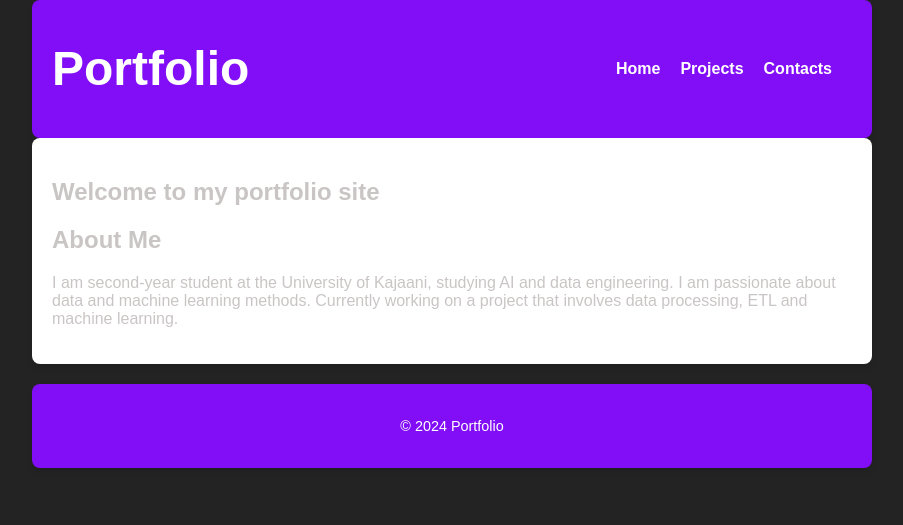
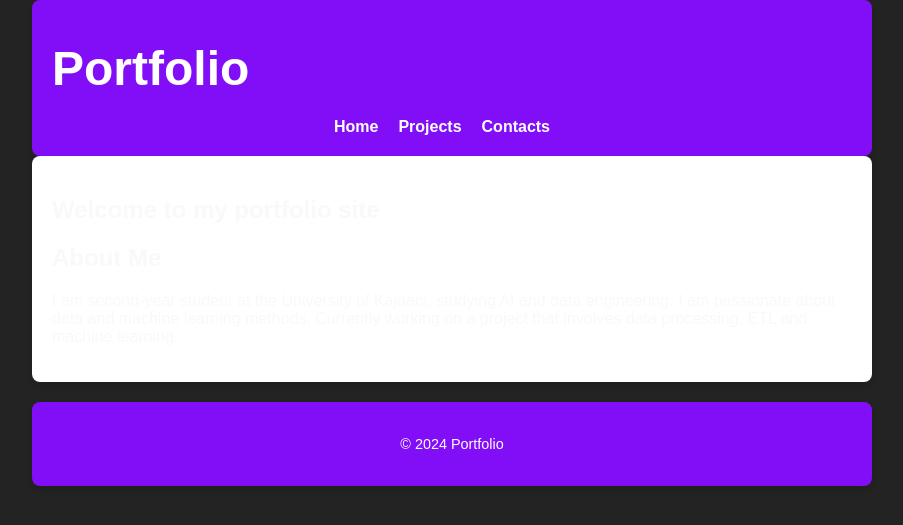
Before and after one commit to Carmantis/github-pages, a Jekyll site: the page built from index.md, in a window 1280 px wide. Shown: the top 525 px of the page, without its empty margins (188-1091 px from the left). Built offline with Jekyll 4.4.1, drawn with Linux system fonts in a browser that asks for light colours.

Commit message:
CSS gonf

```diff
--- a/assets/css/custom.css
+++ b/assets/css/custom.css
@@ -12,64 +12,14 @@ main {
 
 /* Sivuston taustaväri */
 body {
-    background-color: #232323; /* Vaaleanharmaa tausta */
+    background-color: #232323; /* Tummanharmaa tausta */
     font-family: Arial, sans-serif; /* Perusfontti */
-    color: #cac5c5; /* Tummanharmaa tekstiväri */
+    color: #faf8f8; /* Vaaleanharmaa tekstiväri */
     margin: 0;
     padding: 0;
 }
 
 /* Header ja navigaatio */
-.site-header {
-    display: flex;
-    justify-content: space-between;
-    align-items: center;
-    padding: 20px;
-    background-color: #007acc; /* Sininen tausta */
-    color: white;
-}
-
-.site-title a {
-    text-decoration: none;
-    color: white;
-    font-size: 1.5em;
-}
-
-.site-nav ul {
-    list-style: none;
-    margin: 0;
-    padding: 0;
-    display: flex;
-}
-
-.site-nav li {
-    margin-right: 20px;
-}
-
-.site-nav a {
-    text-decoration: none;
-    color: white;
-    font-weight: bold;
-}
-
-.site-nav a:hover {
-    color: #ffcc00; /* Keltainen hover-efekti */
-}
-
-/* Footer */
-footer {
-    max-width: 800px; /* Sama leveys kuin pääsisällöllä */
-    margin: 20px auto; /* Keskittää footerin ja lisää tilaa yläpuolelle */
-    padding: 20px;
-    background-color: #820df7; /* Footerin sininen tausta */
-    color: white;
-    border-radius: 8px; /* Pyöristetyt kulmat */
-    box-shadow: 0 4px 6px rgba(0, 0, 0, 0.1); /* Hieno varjo footerille */
-    text-align: center; /* Keskittää tekstin footerin sisällä */
-    font-size: 0.9em; /* Hieman pienempi fonttikoko */
-}
-
-/* Header */
 .site-header {
     max-width: 800px; /* Sama leveys kuin pääsisällöllä */
     margin: 0 auto; /* Keskittää headerin */
@@ -80,14 +30,12 @@ footer {
     box-shadow: 0 4px 6px rgba(0, 0, 0, 0.1); /* Hieno varjo headerille */
 }
 
-/* Headerin otsikko */
 .site-title a {
     text-decoration: none;
     color: white;
     font-size: 1.5em;
 }
 
-/* Navigaatio säilyy flex-asetuksilla */
 .site-nav ul {
     list-style: none;
     margin: 0;
@@ -109,3 +57,16 @@ footer {
 .site-nav a:hover {
     color: #ffcc00; /* Keltainen hover-efekti */
 }
+
+/* Footer */
+footer {
+    max-width: 800px; /* Sama leveys kuin pääsisällöllä */
+    margin: 20px auto; /* Keskittää footerin ja lisää tilaa yläpuolelle */
+    padding: 20px; /* Lisää tilaa reunoille */
+    background-color: #820df7; /* Footerin sininen tausta */
+    color: white; /* Valkoinen tekstiväri */
+    border-radius: 8px; /* Pyöristetyt kulmat */
+    box-shadow: 0 4px 6px rgba(0, 0, 0, 0.1); /* Hieno varjo footerille */
+    text-align: center; /* Keskittää tekstin footerin sisällä */
+    font-size: 0.9em; /* Hieman pienempi fonttikoko */
+}
```
